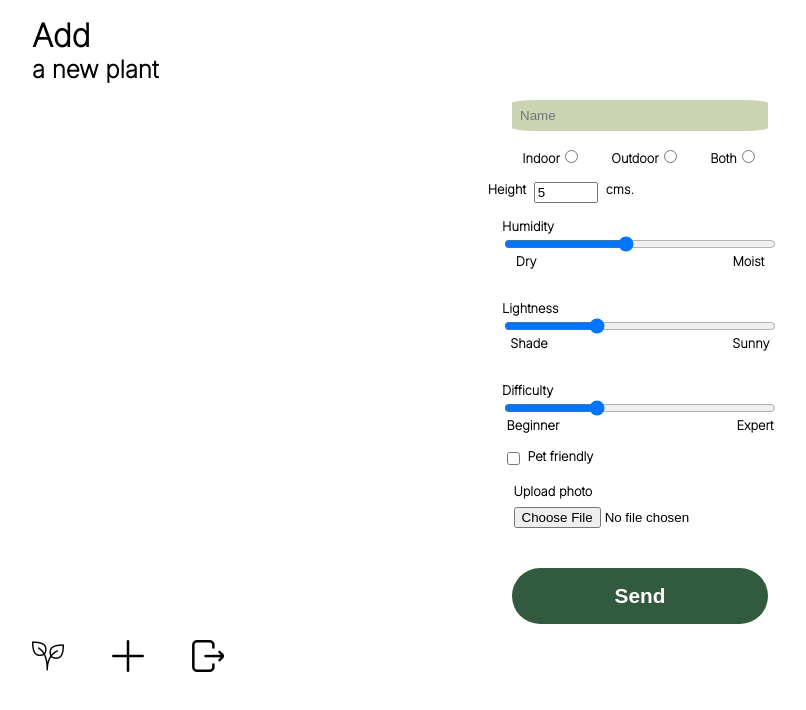
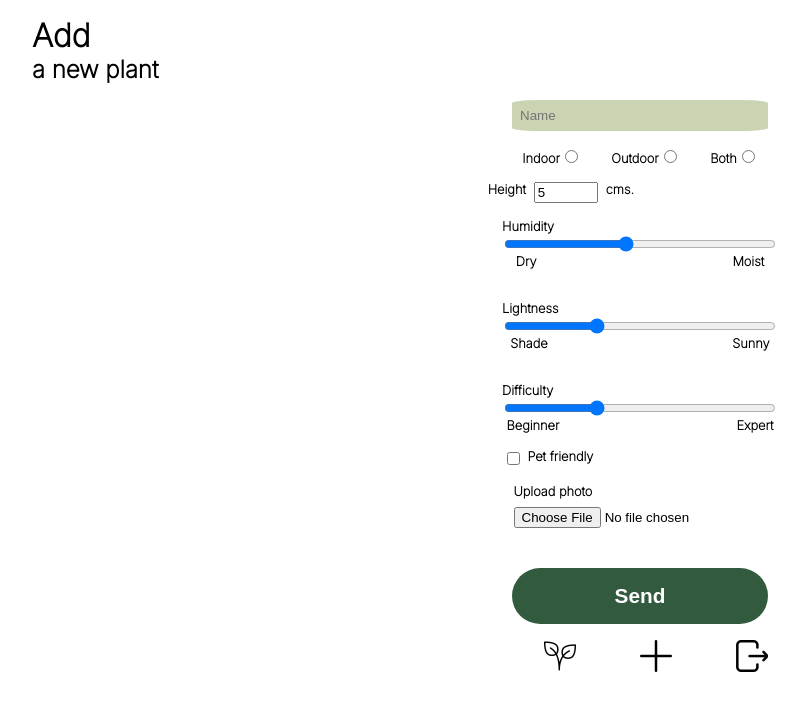
Before and after one commit to isdi-coders-2023/Daniel-Ursua-Final-Project-front-202301-mad, a React (Create React App) app: page /add in a window 1280 px wide. Shown: the top 710 px of the page, without its empty margins (0-806 px from the left). Built offline with nearby package versions, Linux system fonts and the light colour scheme; no server answers; a web font is replaced by a local one.

Commit message:
Update css styles

```diff
--- a/src/core/components/card/card.module.scss
+++ b/src/core/components/card/card.module.scss
@@ -24,7 +24,7 @@
   }
   .edit {
     display: flex;
-    align-content: space-between;
+    justify-content: space-between;
     align-items: center;
   }
 }
@@ -39,6 +39,6 @@
 
 .name {
   display: flex;
-  align-content: space-between;
+  justify-content: space-between;
   align-items: center;
 }
--- a/src/core/components/edit/edit.module.scss
+++ b/src/core/components/edit/edit.module.scss
@@ -7,7 +7,7 @@
   font-size: 1rem;
   font-weight: bold;
   width: min-content;
-  margin-right: 2rem;
+  margin-right: 0.7rem;
 }
 .edit:hover {
   background-color: white;
--- a/src/core/components/nav.menu/nav.menu.module.scss
+++ b/src/core/components/nav.menu/nav.menu.module.scss
@@ -2,7 +2,8 @@
   list-style: none;
   display: flex;
   flex-direction: row;
-  gap: 1rem;
+  justify-content: center;
+  gap: 2rem;
   width: 100%;
   padding: 0;
 }
--- a/src/core/components/pagination/pagination.module.scss
+++ b/src/core/components/pagination/pagination.module.scss
@@ -7,4 +7,6 @@
   font-size: 1.3rem;
   color: white;
   font-weight: bold;
+  margin-top: 2rem;
+  margin-bottom: 2rem;
 }
--- a/src/core/components/plantList/plantList.module.scss
+++ b/src/core/components/plantList/plantList.module.scss
@@ -2,13 +2,14 @@
   display: flex;
   flex-direction: column;
   gap: 3rem;
-  align-items: normal;
+  align-items: center;
 }
 
 .h1 {
   font-family: "Inter", sans-serif;
   font-size: 1.8rem;
   color: #325a3e;
-  margin-left: 1rem;
-  padding-top: 1rem;
+  padding-top: 2rem;
+  padding-bottom: 2rem;
+  text-align: center;
 }
```
